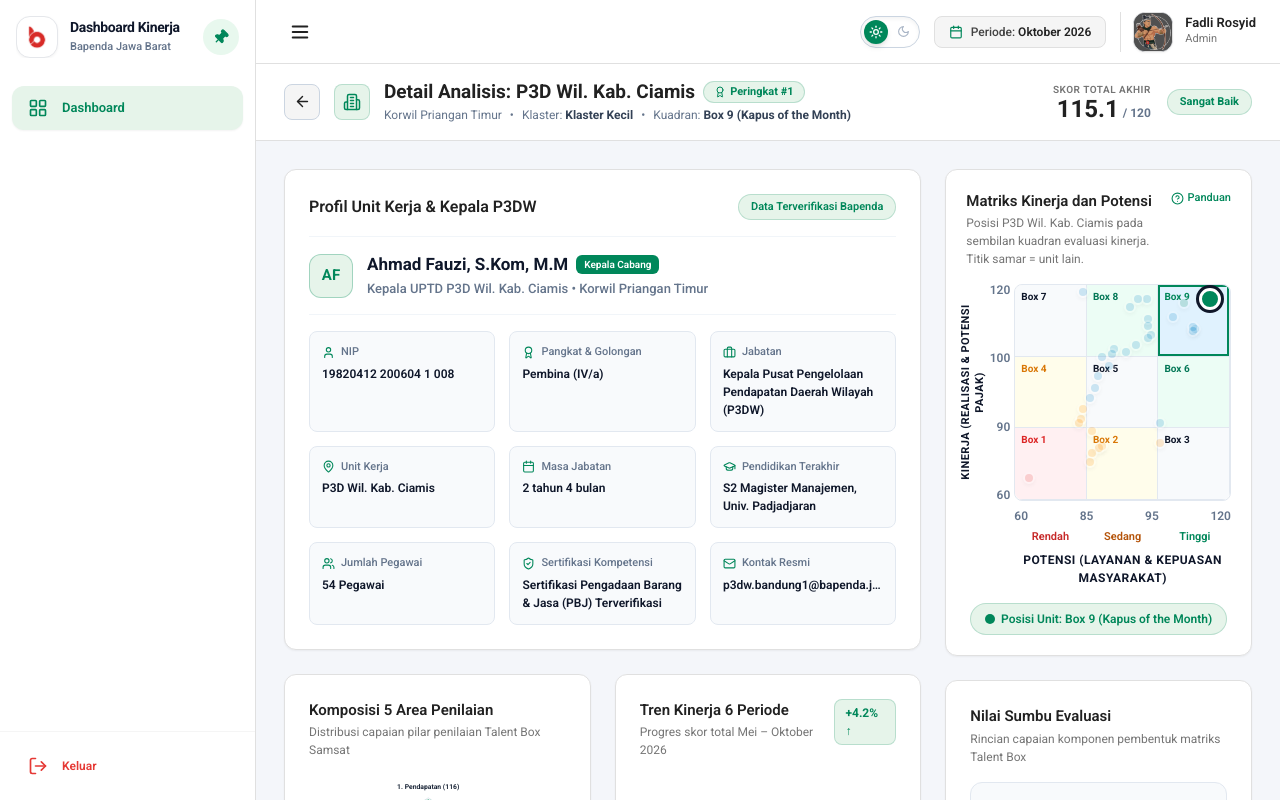
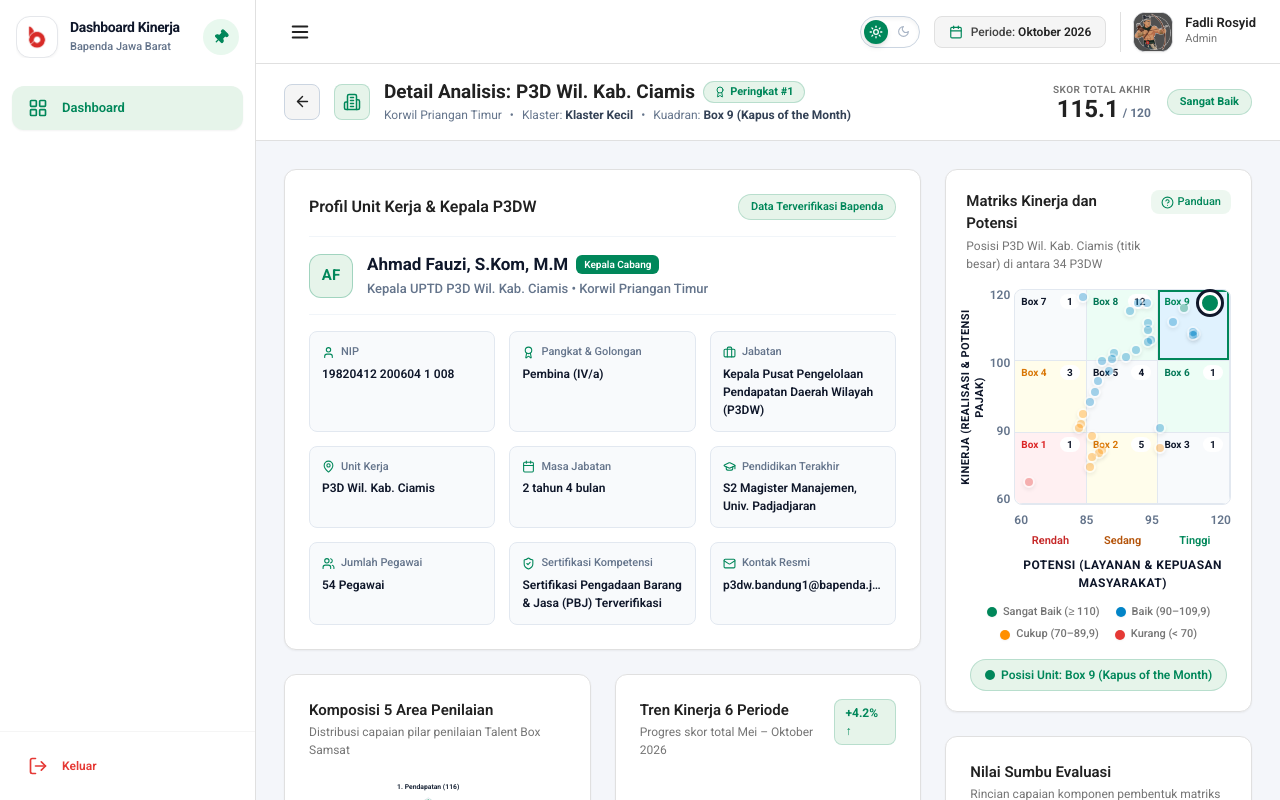
Before and after one commit to galihrakas123/employe-of-the-mont, a React (Vite) app: page /beranda/detail-analisis in a window 1280 px wide. Shown: the top 800 px of the page. Built offline with nearby package versions, Linux system fonts and the light colour scheme.

Commit message:
feat: enhance MiniNineBoxCard with TalentBoxMatrix integration and improved interaction

```diff
--- a/src/components/charts/TalentBoxMatrix.tsx
+++ b/src/components/charts/TalentBoxMatrix.tsx
@@ -24,8 +24,10 @@ interface TalentBoxMatrixProps {
   /** Titik terpilih (diberi cincin), untuk mode pilih. */
   selectedId?: string;
   onSelect?: (id: string) => void;
-  /** Titik yang diredupkan (mis. tidak lolos filter). */
+  /** Titik yang diredupkan (mis. tidak lolos filter). Tidak ikut dihitung. */
   dimmed?: Set<string>;
+  /** Titik yang hanya dibuat agak transparan (mis. unit lain di halaman detail). Tetap dihitung. */
+  muted?: Set<string>;
   /** Tampilkan jumlah unit per box. */
   showCounts?: boolean;
   /** Versi ringkas untuk kolom sempit: tiap box hanya menampilkan nama singkatnya. */
@@ -121,6 +123,7 @@ export const TalentBoxMatrix: React.FC<TalentBoxMatrixProps> = ({
   selectedId,
   onSelect,
   dimmed,
+  muted,
   showCounts,
   compact: compactProp,
   onBoxClick,
@@ -243,6 +246,7 @@ export const TalentBoxMatrix: React.FC<TalentBoxMatrixProps> = ({
           const isFocus = p.id === focusId;
           const isSelected = p.id === selectedId;
           const isDim = dimmed?.has(p.id);
+          const isMuted = muted?.has(p.id);
           const color = p.final !== undefined ? PREDIKAT_COLOR[getPredikatBySkor(p.final).predikat] : '#00875A';
           const size = isFocus ? 22 : 12;
           const transform = `translate(-50%, 50%) scale(${isSelected ? 1.3 : hoverId === p.id ? 1.35 : 1})`;
@@ -268,7 +272,7 @@ export const TalentBoxMatrix: React.FC<TalentBoxMatrixProps> = ({
                 borderWidth: isFocus ? 3 : 2,
                 backgroundColor: color,
                 transform,
-                opacity: isDim ? 0.18 : 1,
+                opacity: isDim ? 0.18 : isMuted ? 0.35 : 1,
                 zIndex: hoverId === p.id ? 4 : isSelected ? 5 : isFocus ? 3 : 2,
                 boxShadow: isSelected
                   ? `0 0 0 4px ${color}66, 0 4px 6px -1px rgba(0,0,0,0.15)`
--- a/src/pages/dashboard_kinerja/modules/detail_analisis/widget/MiniNineBoxCard.tsx
+++ b/src/pages/dashboard_kinerja/modules/detail_analisis/widget/MiniNineBoxCard.tsx
@@ -1,7 +1,7 @@
 import React, { useState } from 'react';
 import { HelpCircle } from 'lucide-react';
 import NineBoxExplanationModal from '@/components/ui/NineBoxExplanationModal';
-import TalentBoxMatrix from '@/components/charts/TalentBoxMatrix';
+import TalentBoxMatrix, { MatrixLegend } from '@/components/charts/TalentBoxMatrix';
 import { mockScatterData } from '@/services/dashboardMockData';
 
 interface MiniNineBoxCardProps {
@@ -22,6 +22,12 @@ export const MiniNineBoxCard: React.FC<MiniNineBoxCardProps> = ({
   unitId,
 }) => {
   const [isModalOpen, setIsModalOpen] = useState(false);
+  const [modalBox, setModalBox] = useState<number>(boxNumber);
+
+  const openGuide = (no: number) => {
+    setModalBox(no);
+    setIsModalOpen(true);
+  };
 
   return (
     <>
@@ -33,13 +39,13 @@ export const MiniNineBoxCard: React.FC<MiniNineBoxCardProps> = ({
               Matriks Kinerja dan Potensi
             </h4>
             <p className="text-[12px] text-[#757575] dark:text-[#94A3B8] mt-0.5">
-              Posisi {unitName} pada sembilan kuadran evaluasi kinerja. Titik samar = unit lain.
+              Posisi {unitName} (titik besar) di antara 34 P3DW
             </p>
           </div>
           <button
             type="button"
-            onClick={() => setIsModalOpen(true)}
-            className="text-[11px] font-medium text-[#00875A] hover:text-[#006644] hover:underline inline-flex items-center gap-1 cursor-pointer shrink-0"
+            onClick={() => openGuide(boxNumber)}
+            className="text-[11px] font-medium text-[#00875A] hover:text-[#006644] hover:underline inline-flex items-center gap-1 cursor-pointer shrink-0 py-1 px-2.5 rounded-lg bg-[#E6F4EA]/70 hover:bg-[#E6F4EA] transition"
             title="Lihat penjelasan dan panduan untuk tiap box"
           >
             <HelpCircle size={13} />
@@ -48,10 +54,10 @@ export const MiniNineBoxCard: React.FC<MiniNineBoxCardProps> = ({
         </div>
 
         <TalentBoxMatrix
-          compact
+          showCounts
           focusId={unitId}
-          onBoxClick={() => setIsModalOpen(true)}
-          dimmed={new Set(mockScatterData.filter((item) => item.id !== unitId).map((item) => item.id))}
+          onBoxClick={openGuide}
+          muted={new Set(mockScatterData.filter((item) => item.id !== unitId).map((item) => item.id))}
           points={mockScatterData.map((item) => ({
             id: item.id,
             label: item.nama,
@@ -61,12 +67,13 @@ export const MiniNineBoxCard: React.FC<MiniNineBoxCardProps> = ({
             sub: item.korwil,
           }))}
         />
+        <MatrixLegend />
 
         {/* Tombol Info Posisi Unit Kuadran */}
         <div className="mt-4 text-center">
           <button
             type="button"
-            onClick={() => setIsModalOpen(true)}
+            onClick={() => openGuide(boxNumber)}
             className="inline-flex items-center gap-1.5 px-3.5 py-1.5 rounded-full text-[12px] font-semibold bg-[#E6F4EA] text-[#00875A] border border-[#00875A]/20 hover:bg-[#D4EDDA] transition cursor-pointer shadow-2xs"
             title="Klik untuk panduan lengkap kuadran ini"
           >
@@ -79,7 +86,7 @@ export const MiniNineBoxCard: React.FC<MiniNineBoxCardProps> = ({
       <NineBoxExplanationModal
         isOpen={isModalOpen}
         onClose={() => setIsModalOpen(false)}
-        initialBoxNumber={boxNumber}
+        initialBoxNumber={modalBox}
       />
     </>
   );
```
